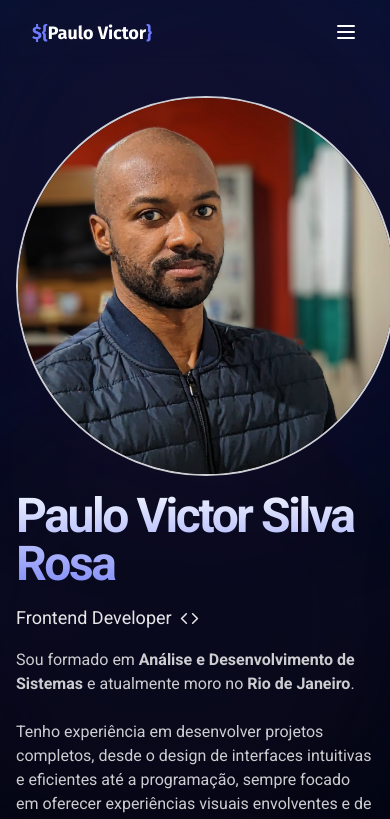
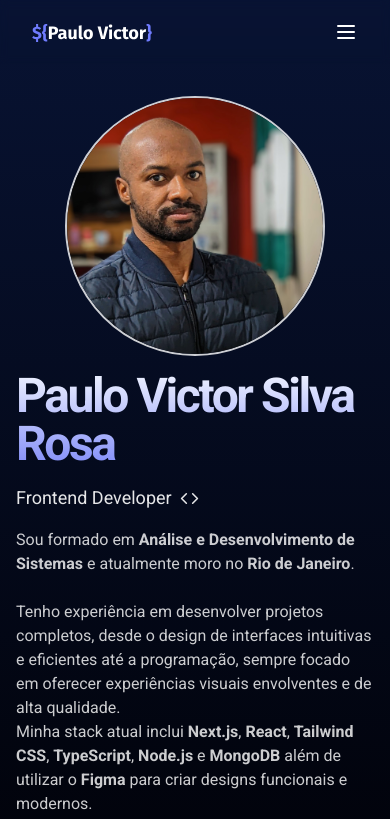
Before and after one commit to paulopbi/portfolio, a Next.js app: page / in a window 390 px wide. Shown: the top 819 px of the page. Built offline with nearby package versions, Linux system fonts and the light colour scheme.

Commit message:
chore: remove the hero decoration and fix the picture

```diff
--- a/src/sections/Hero.tsx
+++ b/src/sections/Hero.tsx
@@ -24,13 +24,13 @@ export default function Hero() {
               translateY: 0,
             }}
             transition={{ ease: "circInOut" }}
-            className="z-20 mx-auto flex h-[380px] w-[380px] items-center justify-center overflow-clip rounded-full border-2 border-white/80 lg:w-[400]"
+            className="z-20 mx-auto flex h-[260px] w-[260px] items-center justify-center overflow-clip rounded-full border-2 border-white/80 md:h-[380px] md:w-[380px]"
           >
             <Image
               src={HeroImage}
               alt="Minha foto"
-              width={400}
-              height={400}
+              width={800}
+              height={800}
               className="z-25 h-full w-full object-cover"
               priority
             />
@@ -132,51 +132,6 @@ export default function Hero() {
           </article>
         </div>
       </div>
-      {/* circulos desfocados */}
-      <motion.div
-        animate={{
-          scale: [1, 1.3],
-          opacity: [0.1, 0.35],
-          translateY: [-150, 150],
-        }}
-        transition={{
-          repeat: Infinity,
-          repeatType: "mirror",
-          duration: 5,
-          delay: 0,
-        }}
-        className="absolute -left-10 -top-5 z-0 h-[400px] w-[400px] rounded-full bg-[#1B103A] blur-[80px] backdrop-grayscale"
-      ></motion.div>
-      <motion.div
-        animate={{
-          scale: [1, 1.5],
-          opacity: [0.1, 0.35],
-          translateY: [-150, 150],
-        }}
-        transition={{
-          repeat: Infinity,
-          repeatType: "mirror",
-          duration: 5,
-          delay: 0,
-          ease: "linear",
-        }}
-        className="bottom-70 absolute -right-10 -top-12 z-0 h-[400px] w-[400px] rounded-full bg-[#1B103A] blur-[50px]"
-      ></motion.div>
-      <motion.div
-        animate={{
-          scale: [1, 1.3],
-          opacity: [0.1, 0.35],
-          translateY: [-150, 150],
-        }}
-        transition={{
-          repeat: Infinity,
-          repeatType: "mirror",
-          duration: 5,
-          delay: 0,
-          ease: "linear",
-        }}
-        className="bottom-15 absolute -left-10 z-0 h-[400px] w-[400px] rounded-full bg-[#1B103A] blur-[50px] backdrop-grayscale"
-      ></motion.div>
     </section>
   );
 }
```
